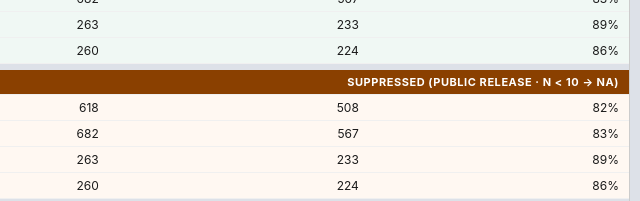
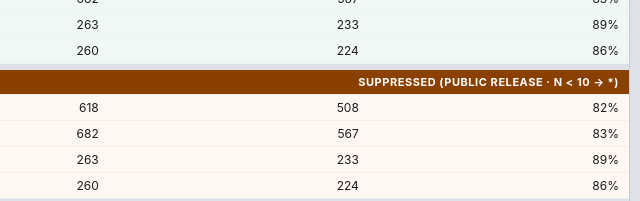
Before and after one commit to georgetown-mdi/noise-infusion-dashboard, a website: page suppression/index.html in a window 1280 px wide. Shown: the part 363-564 px from the top of the page, 640-1280 px from the left. Drawn offline with Linux system fonts and the light colour scheme.

Commit message:
Suppression table: display * instead of NA for suppressed cells
Co-Authored-By: Claude Sonnet 4.6 <noreply@anthropic.com>

```diff
--- a/suppression/index.html
+++ b/suppression/index.html
@@ -119,16 +119,16 @@ td:has(.noisy-diff) { background: rgba(0, 63, 138, 0.1) !important; }
   let activeSubject = SD.txData.SUBJECTS[0];
 
   function pct(num, den) {
-    if (num === null || !den) return '<span class="na">NA</span>';
+    if (num === null || !den) return '<span class="na">*</span>';
     return Math.round(num / den * 100) + '%';
   }
   function val(v, confV, cls) {
-    if (v === null) return '<span class="na">NA</span>';
+    if (v === null) return '<span class="na">*</span>';
     const diff = confV !== null && v !== confV;
     return diff ? `<span class="noisy-diff">${v}</span>` : v;
   }
   function plain(v) {
-    if (v === null) return '<span class="na">NA</span>';
+    if (v === null) return '<span class="na">*</span>';
     return v;
   }
 
@@ -169,7 +169,7 @@ td:has(.noisy-diff) { background: rgba(0, 63, 138, 0.1) !important; }
 
     const VERSIONS = [
       { key: 'conf',  label: 'Conf.',   rowCls: 'row-conf',  secCls: 'section-conf',  fullLabel: 'Confidential (true values)' },
-      { key: 'supp',  label: 'Supp.',   rowCls: 'row-supp',  secCls: 'section-supp',  fullLabel: 'Suppressed (public release · N < 10 → NA)' },
+      { key: 'supp',  label: 'Supp.',   rowCls: 'row-supp',  secCls: 'section-supp',  fullLabel: 'Suppressed (public release · N < 10 → *)' },
       { key: 'noisy', label: 'Noisy',   rowCls: 'row-noisy', secCls: 'section-noisy', fullLabel: 'Noise-Infused (differential privacy release)' },
     ];
 
```
